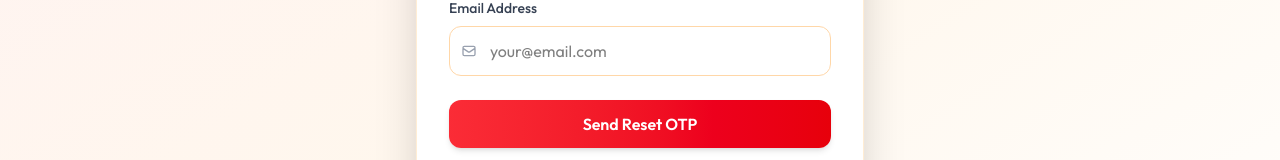
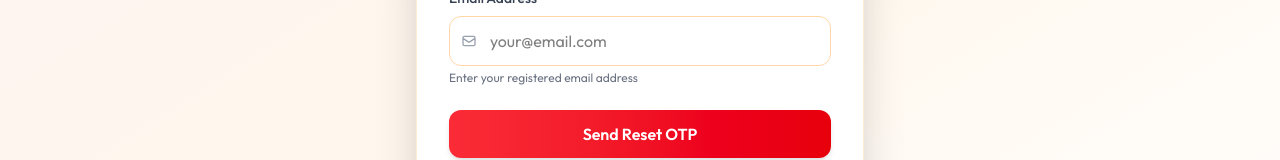
Before and after one commit to rajat804/astarology-frontend, a React (Vite) app: page /forgot-password in a window 1280 px wide. Shown: the part 420-580 px from the top of the page. Built offline with nearby package versions, Linux system fonts and the light colour scheme; no server answers; a web font is replaced by a local one.

Commit message:
forgot password update

```diff
--- a/src/components/ForgotPassword.jsx
+++ b/src/components/ForgotPassword.jsx
@@ -12,6 +12,7 @@ const ForgotPassword = () => {
 
   const handleSubmit = async (e) => {
     e.preventDefault();
+
     if (!email.trim()) {
       toast.error('Please enter your email');
       return;
@@ -23,7 +24,8 @@ const ForgotPassword = () => {
       toast.success(response.msg || 'OTP sent to your email');
       navigate('/reset-password', { state: { email } });
     } catch (error) {
-      console.error('Forgot password error:', error);
+      toast.error(error.msg || 'Failed to send OTP');
+      console.error('Error:', error);
     } finally {
       setIsLoading(false);
     }
@@ -57,6 +59,7 @@ const ForgotPassword = () => {
                   required
                 />
               </div>
+              <p className="text-xs text-gray-500 mt-1">Enter your registered email address</p>
             </div>
 
             <motion.button
```
